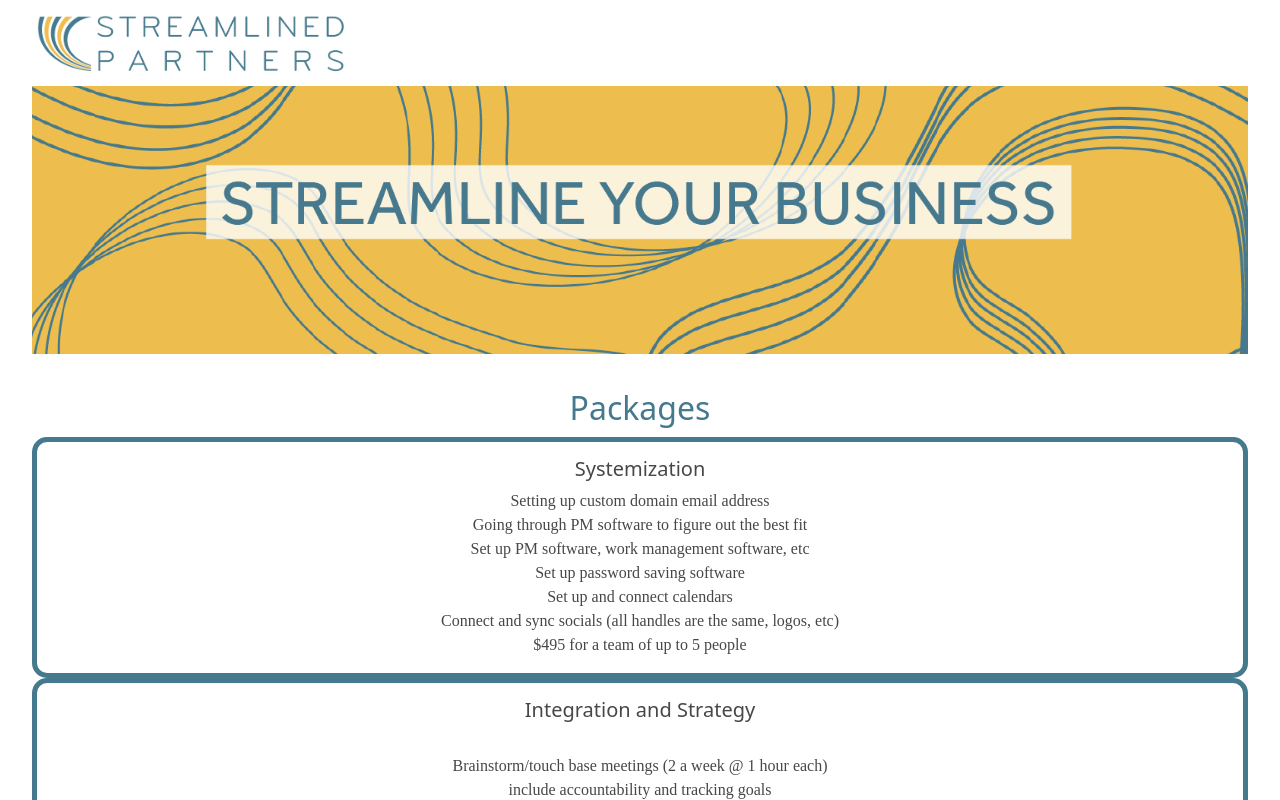
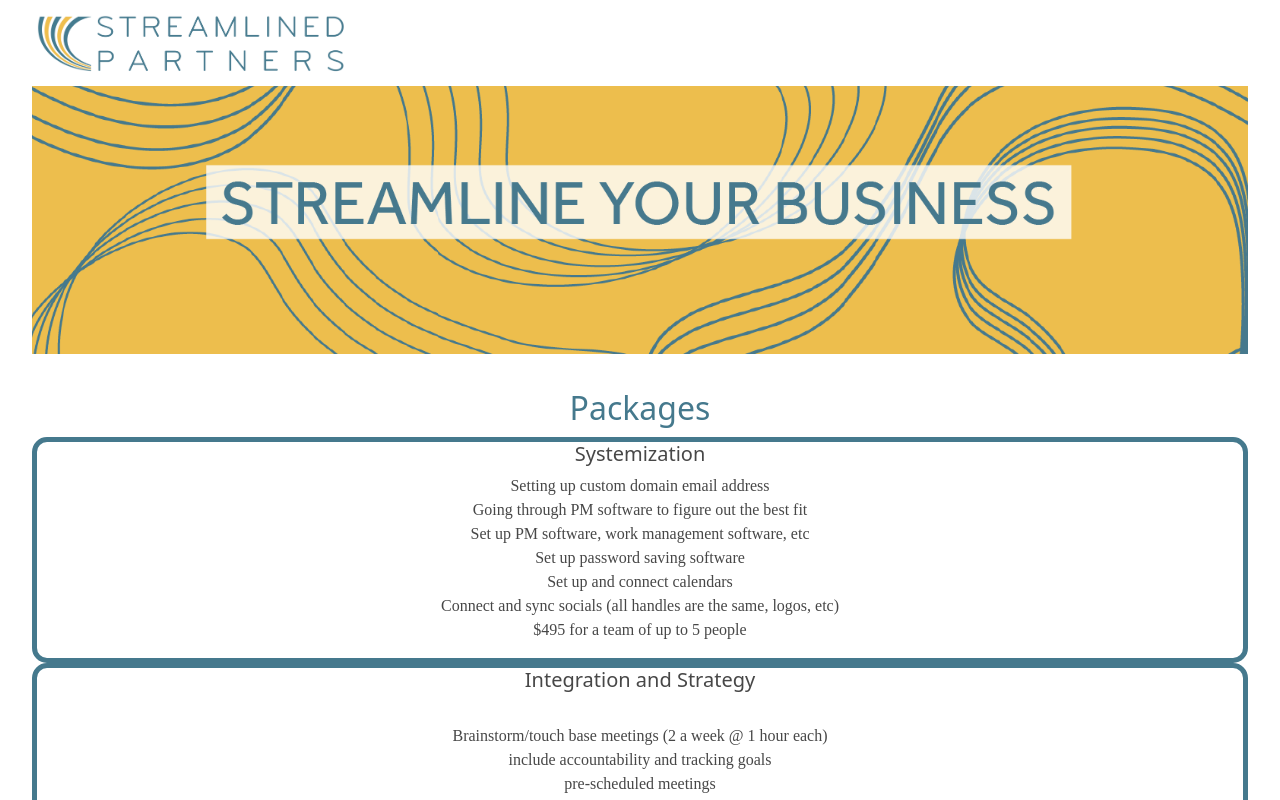
Before and after one commit to rhkearns/streamlined_1, a React (Create React App) app: page /packages in a window 1280 px wide. Shown: the top 800 px of the page. Built offline with nearby package versions, Linux system fonts and the light colour scheme; a web font is replaced by a local one.

Commit message:
box padding

```diff
--- a/src/pages/Packages/Packages.scss
+++ b/src/pages/Packages/Packages.scss
@@ -11,7 +11,7 @@
 #packages-section {
   border: 5px solid $blue;
   border-radius: 15px;
-  padding: 15px 25px 0 25px;
+  padding: 15px 25px 15 25px;
   color: $black;
   background-color: rgba(255, 255, 255);
 }
```
